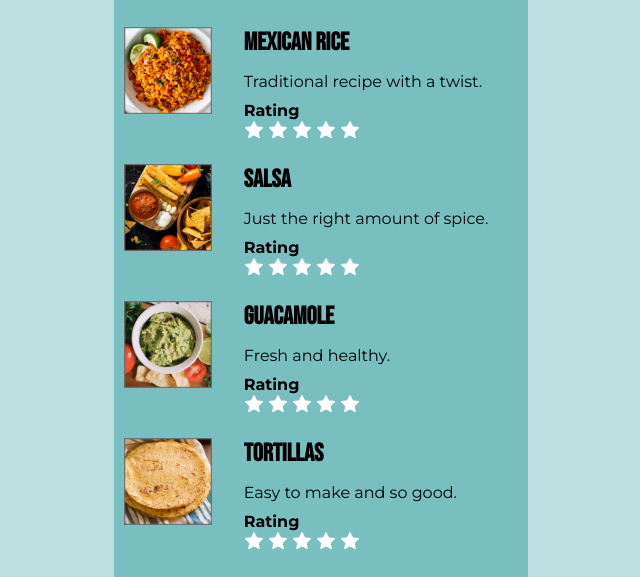
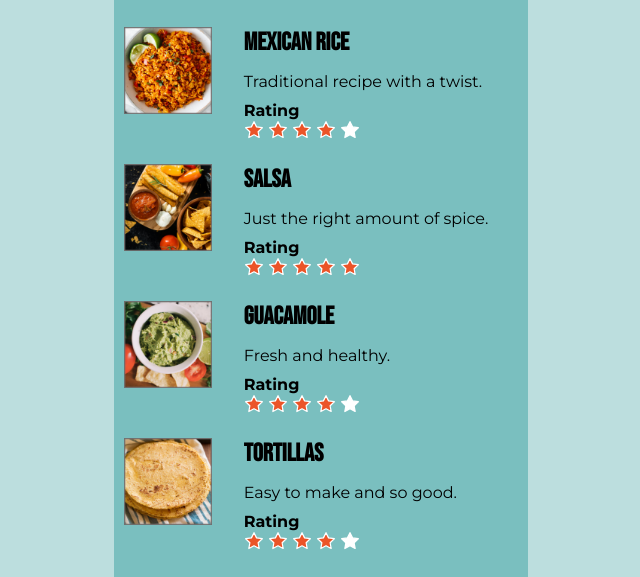
Before and after one commit to amvalle5/recipe, a plain HTML site: page index.html in a window 1280 px wide. Shown: the part 1969-2546 px from the top of the page, without its empty margins (319-959 px from the left). Drawn offline with Linux system fonts and the light colour scheme.

Commit message:
update html and css
stars and margin-left on css

```diff
--- a/index.html
+++ b/index.html
@@ -120,22 +120,22 @@
                     <div class="stars">
                         <p>Rating</p>
                         <!--star-->
-                        <svg xmlns="http://www.w3.org/2000/svg" class="icon icon-tabler icon-tabler-star" width="20" height="20" viewBox="0 0 24 24" stroke-width="1.5" stroke="#ffffff" fill="#ffffff" stroke-linecap="round" stroke-linejoin="round">
+                        <svg xmlns="http://www.w3.org/2000/svg" class="icon icon-tabler icon-tabler-star" width="20" height="20" viewBox="0 0 24 24" stroke-width="1.5" stroke="#ffffff" fill="#EB5428" stroke-linecap="round" stroke-linejoin="round">
                         <path stroke="none" d="M0 0h24v24H0z" fill="none"/>
                         <path d="M12 17.75l-6.172 3.245l1.179 -6.873l-5 -4.867l6.9 -1l3.086 -6.253l3.086 6.253l6.9 1l-5 4.867l1.179 6.873z" />
                         </svg>
                         <!--star-->
-                        <svg xmlns="http://www.w3.org/2000/svg" class="icon icon-tabler icon-tabler-star" width="20" height="20" viewBox="0 0 24 24" stroke-width="1.5" stroke="#ffffff" fill="#ffffff" stroke-linecap="round" stroke-linejoin="round">
+                        <svg xmlns="http://www.w3.org/2000/svg" class="icon icon-tabler icon-tabler-star" width="20" height="20" viewBox="0 0 24 24" stroke-width="1.5" stroke="#ffffff" fill="#EB5428" stroke-linecap="round" stroke-linejoin="round">
                         <path stroke="none" d="M0 0h24v24H0z" fill="none"/>
                         <path d="M12 17.75l-6.172 3.245l1.179 -6.873l-5 -4.867l6.9 -1l3.086 -6.253l3.086 6.253l6.9 1l-5 4.867l1.179 6.873z" />
                         </svg>
                         <!--star-->
-                        <svg xmlns="http://www.w3.org/2000/svg" class="icon icon-tabler icon-tabler-star" width="20" height="20" viewBox="0 0 24 24" stroke-width="1.5" stroke="#ffffff" fill="#ffffff" stroke-linecap="round" stroke-linejoin="round">
+                        <svg xmlns="http://www.w3.org/2000/svg" class="icon icon-tabler icon-tabler-star" width="20" height="20" viewBox="0 0 24 24" stroke-width="1.5" stroke="#ffffff" fill="#EB5428" stroke-linecap="round" stroke-linejoin="round">
                         <path stroke="none" d="M0 0h24v24H0z" fill="none"/>
                         <path d="M12 17.75l-6.172 3.245l1.179 -6.873l-5 -4.867l6.9 -1l3.086 -6.253l3.086 6.253l6.9 1l-5 4.867l1.179 6.873z" />
                         </svg>
                         <!--star-->
-                        <svg xmlns="http://www.w3.org/2000/svg" class="icon icon-tabler icon-tabler-star" width="20" height="20" viewBox="0 0 24 24" stroke-width="1.5" stroke="#ffffff" fill="#ffffff" stroke-linecap="round" stroke-linejoin="round">
+                        <svg xmlns="http://www.w3.org/2000/svg" class="icon icon-tabler icon-tabler-star" width="20" height="20" viewBox="0 0 24 24" stroke-width="1.5" stroke="#ffffff" fill="#EB5428" stroke-linecap="round" stroke-linejoin="round">
                         <path stroke="none" d="M0 0h24v24H0z" fill="none"/>
                         <path d="M12 17.75l-6.172 3.245l1.179 -6.873l-5 -4.867l6.9 -1l3.086 -6.253l3.086 6.253l6.9 1l-5 4.867l1.179 6.873z" />
                         </svg>
@@ -154,27 +154,27 @@
                     <div class="stars">
                         <p>Rating</p>
                         <!--star-->
-                        <svg xmlns="http://www.w3.org/2000/svg" class="icon icon-tabler icon-tabler-star" width="20" height="20" viewBox="0 0 24 24" stroke-width="1.5" stroke="#ffffff" fill="#ffffff" stroke-linecap="round" stroke-linejoin="round">
+                        <svg xmlns="http://www.w3.org/2000/svg" class="icon icon-tabler icon-tabler-star" width="20" height="20" viewBox="0 0 24 24" stroke-width="1.5" stroke="#ffffff" fill="#EB5428" stroke-linecap="round" stroke-linejoin="round">
                         <path stroke="none" d="M0 0h24v24H0z" fill="none"/>
                         <path d="M12 17.75l-6.172 3.245l1.179 -6.873l-5 -4.867l6.9 -1l3.086 -6.253l3.086 6.253l6.9 1l-5 4.867l1.179 6.873z" />
                         </svg>
                         <!--star-->
-                        <svg xmlns="http://www.w3.org/2000/svg" class="icon icon-tabler icon-tabler-star" width="20" height="20" viewBox="0 0 24 24" stroke-width="1.5" stroke="#ffffff" fill="#ffffff" stroke-linecap="round" stroke-linejoin="round">
+                        <svg xmlns="http://www.w3.org/2000/svg" class="icon icon-tabler icon-tabler-star" width="20" height="20" viewBox="0 0 24 24" stroke-width="1.5" stroke="#ffffff" fill="#EB5428" stroke-linecap="round" stroke-linejoin="round">
                         <path stroke="none" d="M0 0h24v24H0z" fill="none"/>
                         <path d="M12 17.75l-6.172 3.245l1.179 -6.873l-5 -4.867l6.9 -1l3.086 -6.253l3.086 6.253l6.9 1l-5 4.867l1.179 6.873z" />
                         </svg>
                         <!--star-->
-                        <svg xmlns="http://www.w3.org/2000/svg" class="icon icon-tabler icon-tabler-star" width="20" height="20" viewBox="0 0 24 24" stroke-width="1.5" stroke="#ffffff" fill="#ffffff" stroke-linecap="round" stroke-linejoin="round">
+                        <svg xmlns="http://www.w3.org/2000/svg" class="icon icon-tabler icon-tabler-star" width="20" height="20" viewBox="0 0 24 24" stroke-width="1.5" stroke="#ffffff" fill="#EB5428" stroke-linecap="round" stroke-linejoin="round">
                         <path stroke="none" d="M0 0h24v24H0z" fill="none"/>
                         <path d="M12 17.75l-6.172 3.245l1.179 -6.873l-5 -4.867l6.9 -1l3.086 -6.253l3.086 6.253l6.9 1l-5 4.867l1.179 6.873z" />
                         </svg>
                         <!--star-->
-                        <svg xmlns="http://www.w3.org/2000/svg" class="icon icon-tabler icon-tabler-star" width="20" height="20" viewBox="0 0 24 24" stroke-width="1.5" stroke="#ffffff" fill="#ffffff" stroke-linecap="round" stroke-linejoin="round">
+                        <svg xmlns="http://www.w3.org/2000/svg" class="icon icon-tabler icon-tabler-star" width="20" height="20" viewBox="0 0 24 24" stroke-width="1.5" stroke="#ffffff" fill="#EB5428" stroke-linecap="round" stroke-linejoin="round">
                         <path stroke="none" d="M0 0h24v24H0z" fill="none"/>
                         <path d="M12 17.75l-6.172 3.245l1.179 -6.873l-5 -4.867l6.9 -1l3.086 -6.253l3.086 6.253l6.9 1l-5 4.867l1.179 6.873z" />
                         </svg>
                         <!--star-->
-                        <svg xmlns="http://www.w3.org/2000/svg" class="icon icon-tabler icon-tabler-star" width="20" height="20" viewBox="0 0 24 24" stroke-width="1.5" stroke="#ffffff" fill="#ffffff" stroke-linecap="round" stroke-linejoin="round">
+                        <svg xmlns="http://www.w3.org/2000/svg" class="icon icon-tabler icon-tabler-star" width="20" height="20" viewBox="0 0 24 24" stroke-width="1.5" stroke="#ffffff" fill="#EB5428" stroke-linecap="round" stroke-linejoin="round">
                         <path stroke="none" d="M0 0h24v24H0z" fill="none"/>
                         <path d="M12 17.75l-6.172 3.245l1.179 -6.873l-5 -4.867l6.9 -1l3.086 -6.253l3.086 6.253l6.9 1l-5 4.867l1.179 6.873z" />
                         </svg>
@@ -188,22 +188,22 @@
                     <div class="stars">
                         <p>Rating</p>
                          <!--star-->
-                         <svg xmlns="http://www.w3.org/2000/svg" class="icon icon-tabler icon-tabler-star" width="20" height="20" viewBox="0 0 24 24" stroke-width="1.5" stroke="#ffffff" fill="#ffffff" stroke-linecap="round" stroke-linejoin="round">
+                         <svg xmlns="http://www.w3.org/2000/svg" class="icon icon-tabler icon-tabler-star" width="20" height="20" viewBox="0 0 24 24" stroke-width="1.5" stroke="#ffffff" fill="#EB5428" stroke-linecap="round" stroke-linejoin="round">
                         <path stroke="none" d="M0 0h24v24H0z" fill="none"/>
                         <path d="M12 17.75l-6.172 3.245l1.179 -6.873l-5 -4.867l6.9 -1l3.086 -6.253l3.086 6.253l6.9 1l-5 4.867l1.179 6.873z" />
                         </svg>
                         <!--star-->
-                        <svg xmlns="http://www.w3.org/2000/svg" class="icon icon-tabler icon-tabler-star" width="20" height="20" viewBox="0 0 24 24" stroke-width="1.5" stroke="#ffffff" fill="#ffffff" stroke-linecap="round" stroke-linejoin="round">
+                        <svg xmlns="http://www.w3.org/2000/svg" class="icon icon-tabler icon-tabler-star" width="20" height="20" viewBox="0 0 24 24" stroke-width="1.5" stroke="#ffffff" fill="#EB5428" stroke-linecap="round" stroke-linejoin="round">
                         <path stroke="none" d="M0 0h24v24H0z" fill="none"/>
                         <path d="M12 17.75l-6.172 3.245l1.179 -6.873l-5 -4.867l6.9 -1l3.086 -6.253l3.086 6.253l6.9 1l-5 4.867l1.179 6.873z" />
                         </svg>
                         <!--star-->
-                        <svg xmlns="http://www.w3.org/2000/svg" class="icon icon-tabler icon-tabler-star" width="20" height="20" viewBox="0 0 24 24" stroke-width="1.5" stroke="#ffffff" fill="#ffffff" stroke-linecap="round" stroke-linejoin="round">
+                        <svg xmlns="http://www.w3.org/2000/svg" class="icon icon-tabler icon-tabler-star" width="20" height="20" viewBox="0 0 24 24" stroke-width="1.5" stroke="#ffffff" fill="#EB5428" stroke-linecap="round" stroke-linejoin="round">
                         <path stroke="none" d="M0 0h24v24H0z" fill="none"/>
                         <path d="M12 17.75l-6.172 3.245l1.179 -6.873l-5 -4.867l6.9 -1l3.086 -6.253l3.086 6.253l6.9 1l-5 4.867l1.179 6.873z" />
                         </svg>
                         <!--star-->
-                        <svg xmlns="http://www.w3.org/2000/svg" class="icon icon-tabler icon-tabler-star" width="20" height="20" viewBox="0 0 24 24" stroke-width="1.5" stroke="#ffffff" fill="#ffffff" stroke-linecap="round" stroke-linejoin="round">
+                        <svg xmlns="http://www.w3.org/2000/svg" class="icon icon-tabler icon-tabler-star" width="20" height="20" viewBox="0 0 24 24" stroke-width="1.5" stroke="#ffffff" fill="#EB5428" stroke-linecap="round" stroke-linejoin="round">
                         <path stroke="none" d="M0 0h24v24H0z" fill="none"/>
                         <path d="M12 17.75l-6.172 3.245l1.179 -6.873l-5 -4.867l6.9 -1l3.086 -6.253l3.086 6.253l6.9 1l-5 4.867l1.179 6.873z" />
                         </svg>
@@ -222,22 +222,22 @@
                     <div class="stars">
                         <p>Rating</p>
                          <!--star-->
-                         <svg xmlns="http://www.w3.org/2000/svg" class="icon icon-tabler icon-tabler-star" width="20" height="20" viewBox="0 0 24 24" stroke-width="1.5" stroke="#ffffff" fill="#ffffff" stroke-linecap="round" stroke-linejoin="round">
+                         <svg xmlns="http://www.w3.org/2000/svg" class="icon icon-tabler icon-tabler-star" width="20" height="20" viewBox="0 0 24 24" stroke-width="1.5" stroke="#ffffff" fill="#EB5428" stroke-linecap="round" stroke-linejoin="round">
                         <path stroke="none" d="M0 0h24v24H0z" fill="none"/>
                         <path d="M12 17.75l-6.172 3.245l1.179 -6.873l-5 -4.867l6.9 -1l3.086 -6.253l3.086 6.253l6.9 1l-5 4.867l1.179 6.873z" />
                         </svg>
                         <!--star-->
-                        <svg xmlns="http://www.w3.org/2000/svg" class="icon icon-tabler icon-tabler-star" width="20" height="20" viewBox="0 0 24 24" stroke-width="1.5" stroke="#ffffff" fill="#ffffff" stroke-linecap="round" stroke-linejoin="round">
+                        <svg xmlns="http://www.w3.org/2000/svg" class="icon icon-tabler icon-tabler-star" width="20" height="20" viewBox="0 0 24 24" stroke-width="1.5" stroke="#ffffff" fill="#EB5428" stroke-linecap="round" stroke-linejoin="round">
                         <path stroke="none" d="M0 0h24v24H0z" fill="none"/>
                         <path d="M12 17.75l-6.172 3.245l1.179 -6.873l-5 -4.867l6.9 -1l3.086 -6.253l3.086 6.253l6.9 1l-5 4.867l1.179 6.873z" />
                         </svg>
                         <!--star-->
-                        <svg xmlns="http://www.w3.org/2000/svg" class="icon icon-tabler icon-tabler-star" width="20" height="20" viewBox="0 0 24 24" stroke-width="1.5" stroke="#ffffff" fill="#ffffff" stroke-linecap="round" stroke-linejoin="round">
+                        <svg xmlns="http://www.w3.org/2000/svg" class="icon icon-tabler icon-tabler-star" width="20" height="20" viewBox="0 0 24 24" stroke-width="1.5" stroke="#ffffff" fill="#EB5428" stroke-linecap="round" stroke-linejoin="round">
                         <path stroke="none" d="M0 0h24v24H0z" fill="none"/>
                         <path d="M12 17.75l-6.172 3.245l1.179 -6.873l-5 -4.867l6.9 -1l3.086 -6.253l3.086 6.253l6.9 1l-5 4.867l1.179 6.873z" />
                         </svg>
                         <!--star-->
-                        <svg xmlns="http://www.w3.org/2000/svg" class="icon icon-tabler icon-tabler-star" width="20" height="20" viewBox="0 0 24 24" stroke-width="1.5" stroke="#ffffff" fill="#ffffff" stroke-linecap="round" stroke-linejoin="round">
+                        <svg xmlns="http://www.w3.org/2000/svg" class="icon icon-tabler icon-tabler-star" width="20" height="20" viewBox="0 0 24 24" stroke-width="1.5" stroke="#ffffff" fill="#EB5428" stroke-linecap="round" stroke-linejoin="round">
                         <path stroke="none" d="M0 0h24v24H0z" fill="none"/>
                         <path d="M12 17.75l-6.172 3.245l1.179 -6.873l-5 -4.867l6.9 -1l3.086 -6.253l3.086 6.253l6.9 1l-5 4.867l1.179 6.873z" />
                         </svg>
--- a/styles.css
+++ b/styles.css
@@ -63,6 +63,10 @@ h1, h2 {
 p, dd, .ingredients li, .directions li nav, input {
     font-family: 'Montserrat', sans-serif;
     font-size: 16px;
+}
+
+p, ul, ol, dl {
+    margin-left: 10px;
 }
 
 /* banner */
```
